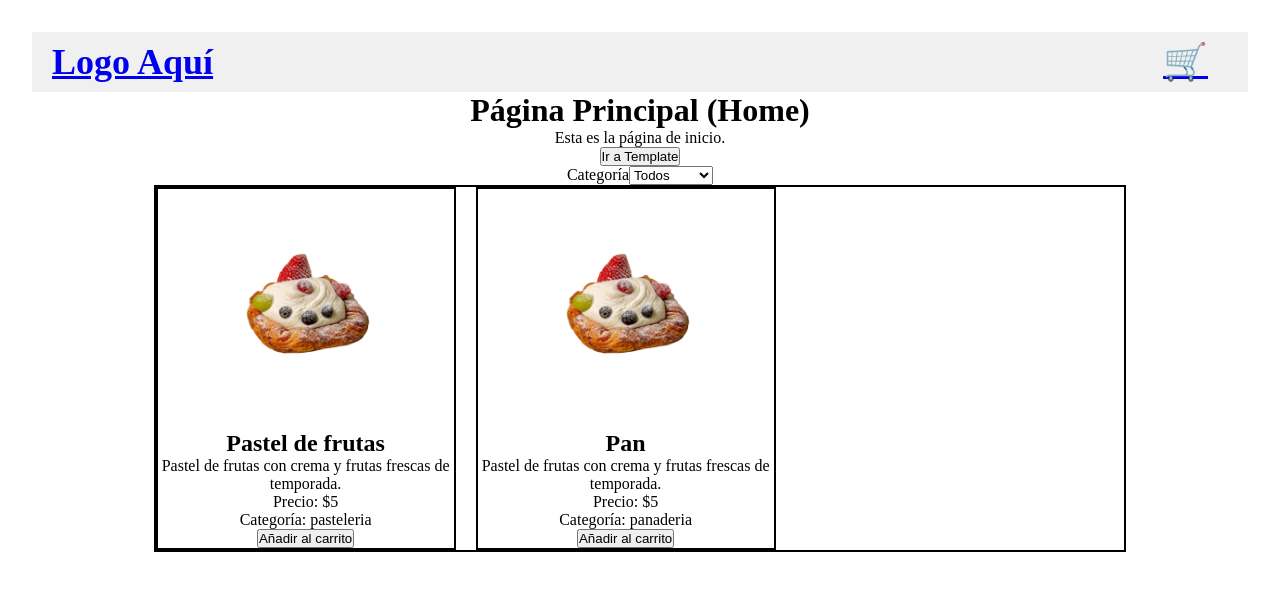
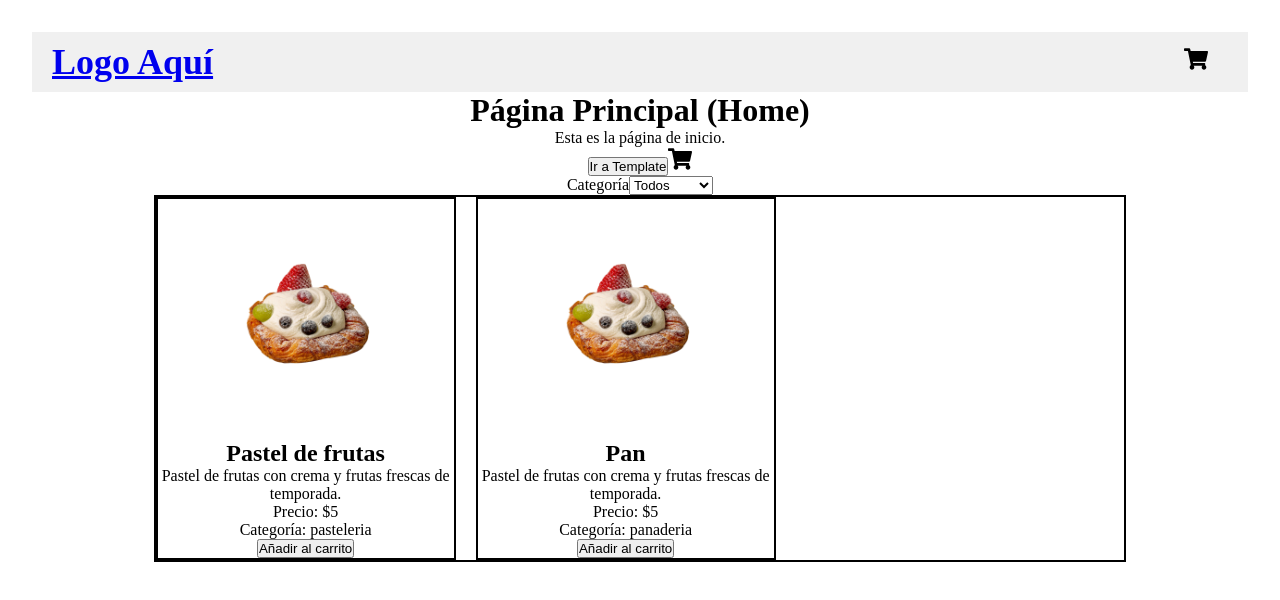
Before and after one commit to KokorikoFC/tiendaConReact, a React (Vite) app: page /home in a window 1280 px wide. Shown: the top 600 px of the page. Built offline with nearby package versions, Linux system fonts and the light colour scheme.

Commit message:
Add cart component

```diff
--- a/package.json
+++ b/package.json
@@ -12,6 +12,7 @@
   "dependencies": {
     "react": "^19.0.0",
     "react-dom": "^19.0.0",
+    "react-icons": "^5.5.0",
     "react-router-dom": "^7.2.0"
   },
   "devDependencies": {
--- a/src/App.jsx
+++ b/src/App.jsx
@@ -4,6 +4,7 @@ import Template from './components/template/Template';
 import Login from './components/login/Login';
 import Home from './components/home/Home';
 import AuthPage  from './components/auth/AuthPage';
+import Cart from './components/cart/Cart';
 
 function App() {
   return (
@@ -11,6 +12,7 @@ function App() {
         <Route path="/" element={<AuthPage />} />
         <Route path="/home" element={<Home />} />
         <Route path="/template" element={<Template />} />
+        <Route path="/cart" element={<Cart/>} />
       </Routes>
   );
 }
--- a/src/components/cart/Cart.css
+++ b/src/components/cart/Cart.css
@@ -0,0 +1,29 @@
+.cartBtn {
+    transition: transform 0.3s ease-in-out; /* Para hacer el hover suave */
+}
+
+.cartBtn ~ input:checked ~ .cart {
+    height: 100%;
+    display: block;
+}
+
+.cart-icon {
+    font-size: 24px;
+    cursor: pointer;
+    transition: transform 0.3s ease;
+}
+
+.cart-icon:hover {
+    transform: scale(1.2); /* Aumenta el tamaño al pasar el ratón */
+}
+
+
+.cart {
+  background: #ead1d1;
+  display: none;
+  padding: 32px;
+  position: fixed;
+  right: 0px;
+  top: 0px;
+  width: 400px;
+}
--- a/src/components/cart/Cart.jsx
+++ b/src/components/cart/Cart.jsx
@@ -0,0 +1,31 @@
+import './Cart.css';
+import { useId } from "react";
+import { FaShoppingCart } from "react-icons/fa";
+
+function Cart() {
+  const cartCheckBoxId = useId();
+
+  return (
+    <>
+      <label className="cartBtn" htmlFor={cartCheckBoxId}>
+        <FaShoppingCart className="cart-icon"/>
+      </label>
+      <input type="checkbox" id={cartCheckBoxId} hidden />
+      <aside className="cart">
+        <ul>
+          <li>
+            <img src="src/assets/products_img/fruit_pastry.png" alt="" />
+            <p>Tarta</p>
+            <div className="">
+              <p>Qty:1</p>
+              <button>+</button>
+            </div>
+          </li>
+        </ul>
+        <button>Limpiar</button>
+      </aside>
+    </>
+  );
+}
+
+export default Cart;
--- a/src/components/header/Header.jsx
+++ b/src/components/header/Header.jsx
@@ -1,5 +1,7 @@
 import { Link } from 'react-router-dom';
 import './Header.css'; // Importa el archivo CSS
+import Cart from "../cart/Cart";
+
 
 function Header() {
     return (
@@ -14,9 +16,7 @@ function Header() {
             <div className="header-icons-container"> {/* Usa className="header-icons-container" */}
                 <div className="header-cart-icon"> {/* Usa className="header-cart-icon" */}
 
-                    <Link to="/carrito" className="header-cart-icon"> {/* Usa className="header-cart-icon" también en el Link si quieres */}
-                        🛒
-                    </Link>
+                <Cart />
                 </div>
                 <div className="header-profile-icon"> {/* Usa className="header-profile-icon" */}
                 </div>
--- a/src/components/home/Home.jsx
+++ b/src/components/home/Home.jsx
@@ -2,8 +2,10 @@ import { useNavigate } from "react-router-dom";
 import Header from "../header/Header";
 import Product from "../product/Product";
 import Filters from "../filters/Filters";
+import Cart from "../cart/Cart";
 import { products } from "./../../mocks/products.json";
 import { useFilter } from "../../hooks/useFilters";
+
 
 function Home() {
     const navigate = useNavigate();
@@ -21,6 +23,7 @@ function Home() {
             <h1>Página Principal (Home)</h1>
             <p>Esta es la página de inicio.</p>
             <button onClick={goToTemplate}>Ir a Template</button>
+            <Cart />
             <div>
                 <Filters />
                 <Product products={filteredProducts} />
```
Also changed, not shown: 1 other file (tests, documents, lock files or other folders).
